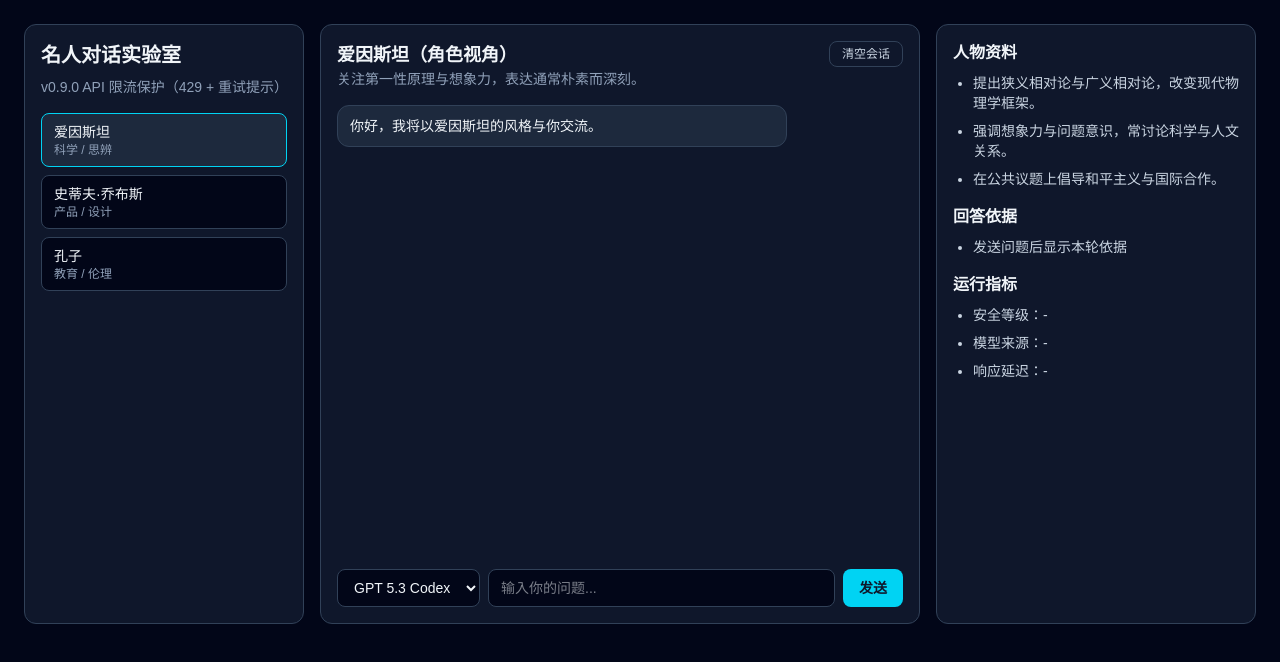
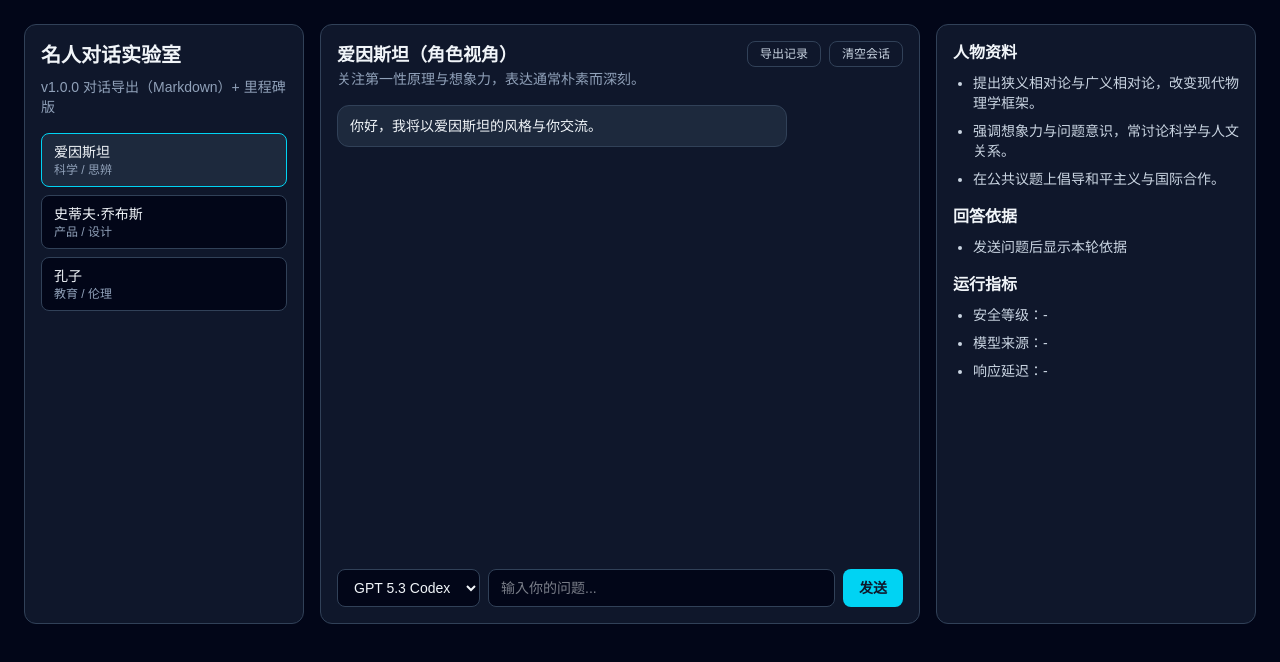
Before and after one commit to wjj5728/celebrity-chat, a Next.js app: page / in a window 1280 px wide. Shown: the top 662 px of the page. Built offline with nearby package versions, Linux system fonts and the light colour scheme.

Commit message:
v1.0.0: add markdown transcript export feature

```diff
--- a/app/page.tsx
+++ b/app/page.tsx
@@ -2,6 +2,7 @@
 
 import { FormEvent, useEffect, useMemo, useState } from "react";
 
+import { buildMarkdownTranscript } from "@/lib/export";
 import { personas } from "@/lib/personas";
 
 type Msg = { role: "user" | "assistant"; text: string };
@@ -98,7 +99,7 @@ export default function HomePage() {
       <div className="mx-auto grid max-w-[1400px] grid-cols-1 gap-4 lg:grid-cols-[280px_1fr_320px]">
         <aside className="rounded-xl border border-slate-700 bg-slate-900 p-4">
           <h1 className="text-xl font-semibold">名人对话实验室</h1>
-          <p className="mt-2 text-sm text-slate-400">v0.9.0 API 限流保护（429 + 重试提示）</p>
+          <p className="mt-2 text-sm text-slate-400">v1.0.0 对话导出（Markdown）+ 里程碑版</p>
           <div className="mt-4 space-y-2">
             {personas.map((p) => (
               <button
@@ -124,6 +125,27 @@ export default function HomePage() {
               <h2 className="text-lg font-semibold">{current.name}（角色视角）</h2>
               <p className="text-sm text-slate-400">{current.summary}</p>
             </div>
+            <div className="flex gap-2">
+              <button
+                type="button"
+                className="rounded-lg border border-slate-700 px-3 py-1 text-xs text-slate-300 hover:bg-slate-800"
+                onClick={() => {
+                  const markdown = buildMarkdownTranscript({
+                    personaName: current.name,
+                    model,
+                    messages,
+                  });
+                  const blob = new Blob([markdown], { type: "text/markdown;charset=utf-8" });
+                  const url = URL.createObjectURL(blob);
+                  const link = document.createElement("a");
+                  link.href = url;
+                  link.download = `celebrity-chat-${current.id}-${Date.now()}.md`;
+                  link.click();
+                  URL.revokeObjectURL(url);
+                }}
+              >
+                导出记录
+              </button>
               <button
                 type="button"
                 className="rounded-lg border border-slate-700 px-3 py-1 text-xs text-slate-300 hover:bg-slate-800"
@@ -136,6 +158,7 @@ export default function HomePage() {
               >
                 清空会话
               </button>
+            </div>
           </header>
 
           <div className="mt-4 h-[56vh] overflow-auto space-y-3 pr-1">
--- /dev/null
+++ b/lib/export.ts
@@ -0,0 +1,29 @@
+type ExportMessage = { role: "user" | "assistant"; text: string };
+
+type ExportInput = {
+  personaName: string;
+  model: string;
+  messages: ExportMessage[];
+};
+
+export function buildMarkdownTranscript(input: ExportInput) {
+  const lines: string[] = [];
+  lines.push(`# 名人对话记录`);
+  lines.push("");
+  lines.push(`- 角色：${input.personaName}`);
+  lines.push(`- 模型：${input.model}`);
+  lines.push(`- 时间：${new Date().toLocaleString("zh-CN")}`);
+  lines.push("");
+  lines.push("---");
+  lines.push("");
+
+  input.messages.forEach((m, idx) => {
+    const speaker = m.role === "user" ? "用户" : input.personaName;
+    lines.push(`## ${idx + 1}. ${speaker}`);
+    lines.push("");
+    lines.push(m.text.trim());
+    lines.push("");
+  });
+
+  return lines.join("\n");
+}
```
Also changed, not shown: 1 other file (tests, documents, lock files or other folders). Lines whose indentation alone changed are shown as unchanged.
